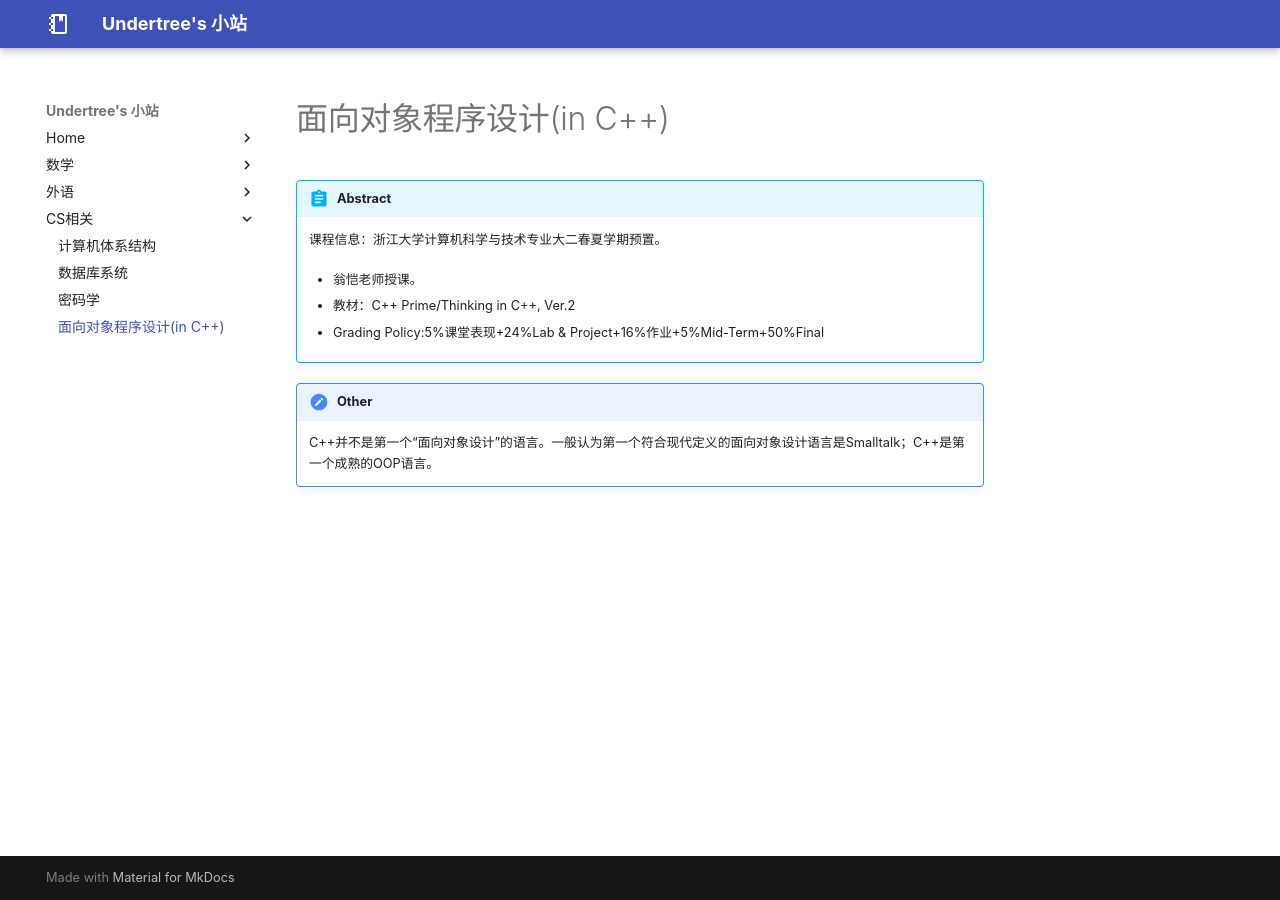
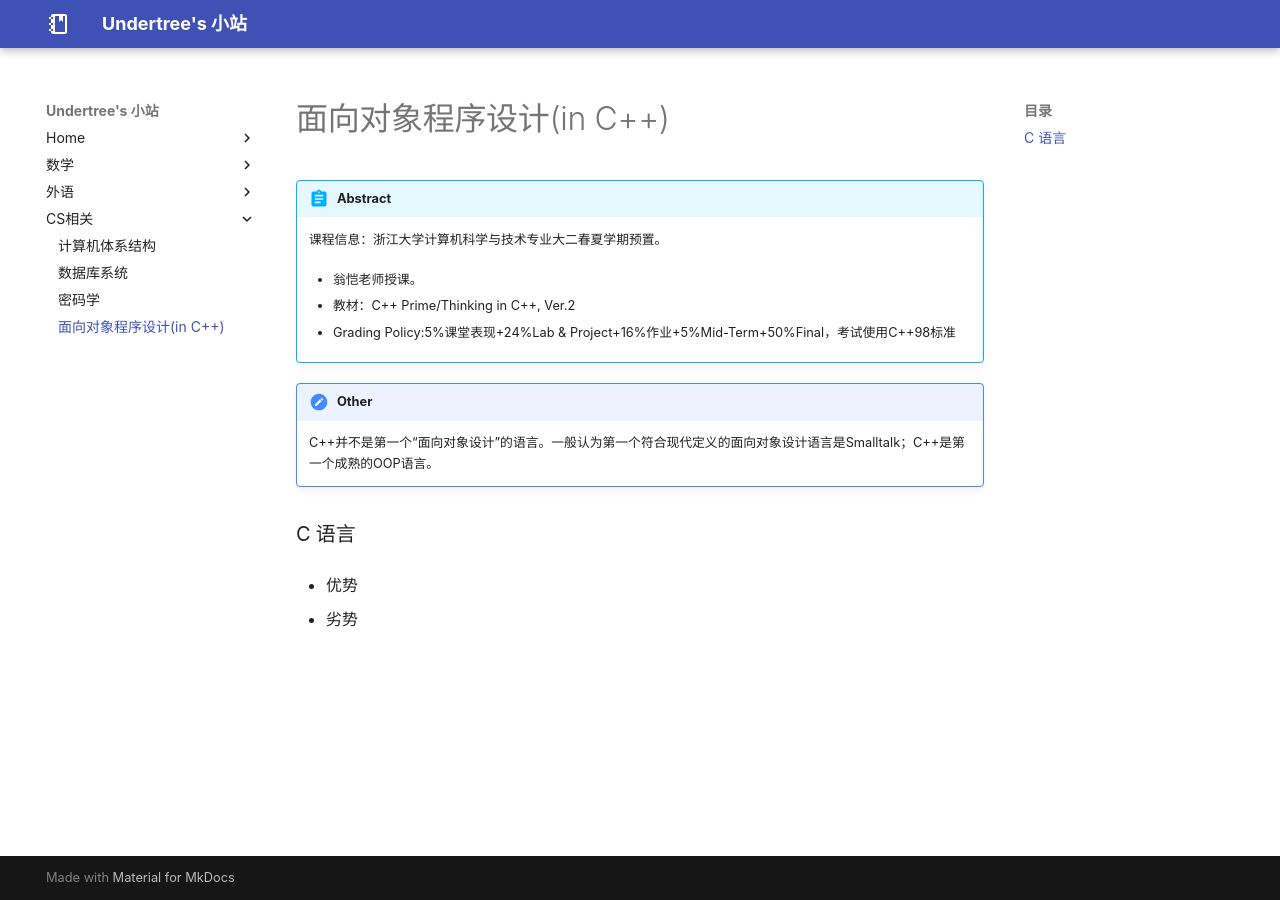
Before and after one commit to Undtree/Notes, an MkDocs documentation site: the page built from docs/OOP.md, in a window 1280 px wide. Built offline with MkDocs 1.6.1 and Material for MkDocs 9.7.7, drawn with Linux system fonts in a browser that asks for light colours.

Commit message:
modified OOP.md

```diff
--- a/docs/OOP.md
+++ b/docs/OOP.md
@@ -5,7 +5,15 @@
 
     - 教材：C++ Prime/Thinking in C++, Ver.2
 
-    - Grading Policy:5%课堂表现+24%Lab & Project+16%作业+5%Mid-Term+50%Final
+    - Grading Policy:5%课堂表现+24%Lab & Project+16%作业+5%Mid-Term+50%Final，考试使用C++98标准
 
 !!! Other 一些有趣的历史
     C++并不是第一个“面向对象设计”的语言。一般认为第一个符合现代定义的面向对象设计语言是Smalltalk；C++是第一个成熟的OOP语言。
+
+### C 语言
+
+- 优势
+
+
+
+- 劣势
```
